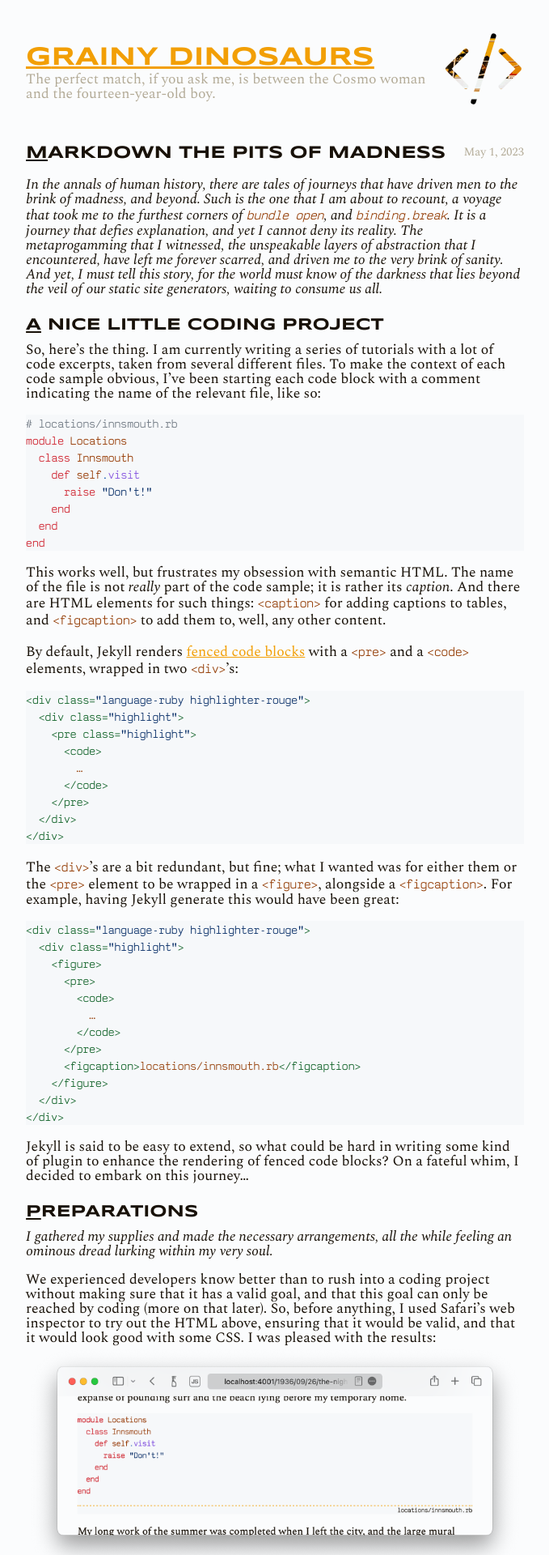
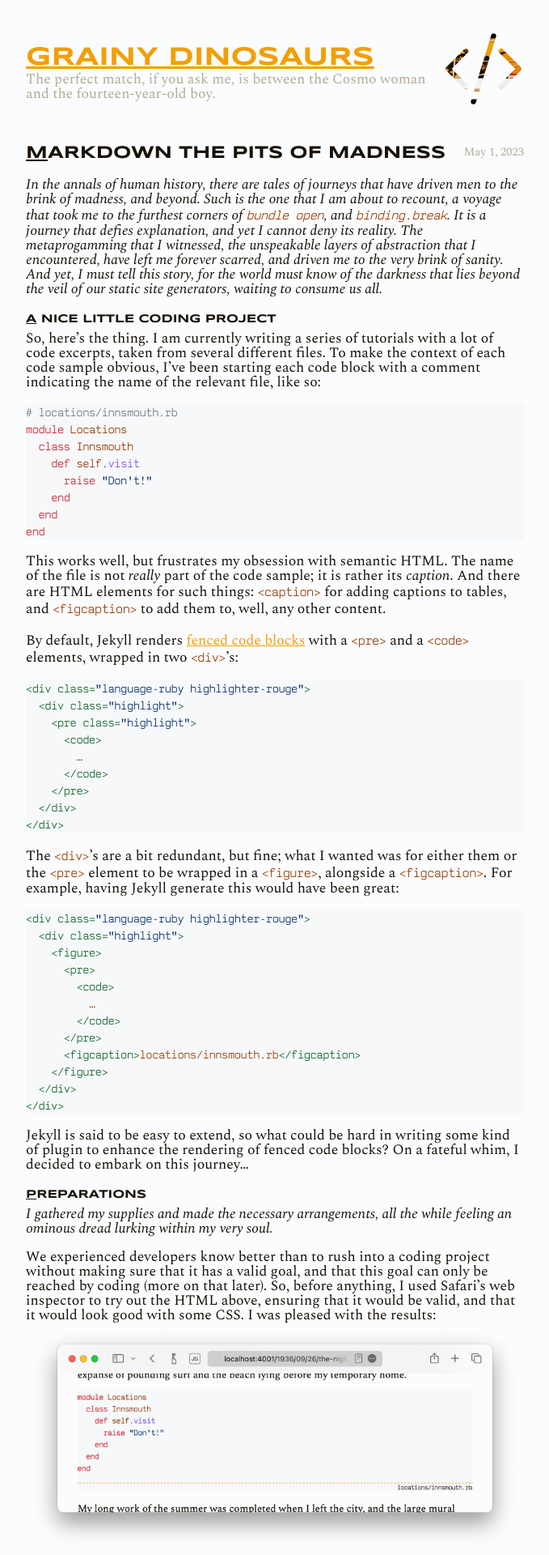
Before and after one commit to r3trofitted/r3trofitted.github.io, a Jekyll site: the page built from _posts/2023-05-01-markdown-the-pits-of-madness.md, in a window 1280 px wide. Shown: the top 1920 px of the page at 81% size, without its empty margins (300-979 px from the left). Built offline with Jekyll 4.4.1, drawn with Linux system fonts in a browser that asks for light colours.

Commit message:
Better handling and rendering of intertitles
Kramdown's `header_offset` lets me use a h2 in my posts's source and yet
have them rendered as <h3>, which is great. And said <h3> didn't need to
be as big as they were.

`````diff
--- a/_config.yml
+++ b/_config.yml
@@ -32,6 +32,9 @@ linkedin_username: r3trofitted
 plugins:
   - jekyll-feed
 
+kramdown:
+  header_offset: 1
+
 collections:
   steel_vellum:
     output: true
--- a/_posts/2023-05-01-markdown-the-pits-of-madness.md
+++ b/_posts/2023-05-01-markdown-the-pits-of-madness.md
@@ -13,7 +13,7 @@ abstraction that I encountered, have left me forever scarred, and driven me to t
 And yet, I must tell this story, for the world must know of the darkness that lies beyond the veil of
 our static site generators, waiting to consume us all._
 
-### A nice little coding project
+## A nice little coding project
 
 So, here's the thing. I am currently writing a series of tutorials with a lot of code excerpts, taken
 from several different files. To make the context of each code sample obvious, I've been starting each
@@ -70,7 +70,7 @@ The `<div>`’s are a bit redundant, but fine; what I wanted was for either them
 Jekyll is said to be easy to extend, so what could be hard in writing some kind of plugin to enhance the rendering of
 fenced code blocks? On a fateful whim, I decided to embark on this journey…
 
-### Preparations
+## Preparations
 
 _I gathered my supplies and made the necessary arrangements, all the while feeling an ominous dread lurking within my very soul._
 
@@ -110,7 +110,7 @@ And indeed, the resulting HTML was not what I wanted (and rendered poorly):
 Confident that `<figure>`‘s and `<figcaption>`‘s would indeed look good, but could not be generated without some
 tinkering, I set sails to the high seas of Jekyll plugins, Markdown converters, and syntax highlighters.
 
-### Syntax highlighting for code blocks in Jekyll
+## Syntax highlighting for code blocks in Jekyll
 
 _The world of programming had long been my refuge from the terrors that lurked within the shadows. But as I delved
 deeper into the secrets of my static site generator, I realized that the very laws of OOP were nothing but a fragile
@@ -148,7 +148,7 @@ and tell Kramdown to use it, so that Jekyll's conversion from Markdown would gen
 only missing ring in this chain of delegations was configuring Kramdown, but Jekyll makes this
 [rather trivial](https://jekyllrb.com/docs/configuration/markdown/#kramdown-processor).
 
-### The dive starts
+## The dive starts
 
 _With trepidation, I began my experiments, seeking to unlock the mysteries of this nerdy CMS and uncover the dark truths that lay hidden within_
 
@@ -254,7 +254,7 @@ fully available as the `lang` argument – but had to be passed along the other
 the formatter. Which meant using a custom Kramdown syntax highlighter, on top of a custom Rouge
 formatter.
 
-### Going further down, one layer at a time
+## Going further down, one layer at a time
 
 _Despite the warnings of my runtime, I pressed on, driven by a maddening curiosity to control what lay beyond the threshold of Markdown parsing._
 
@@ -387,7 +387,7 @@ Now everything was in place – after hours of sorting through arcane code, I ha
 a custom Kramdown syntax highlighter, both made available as Jekyll plugins. I only had to check the results:
 ![Unsuccessful rendering using a custom Rouge formatter along a custom Kramdown syntax highlighter](/assets/2023-05-01-markdown-the-pits-of-madness-going-further-down-one-layer-at-a-time.png)
 
-### Dispair, madness and losing one's way
+## Dispair, madness and losing one's way
 
 _As I gazed upon the accursed web page, its blasphemously unformatted code sections seemed to writhe and twist before my eyes,
 revealing truths that my mortal mind could never comprehend, and in that moment, my sanity was forever lost to the abyss…_
@@ -434,7 +434,7 @@ At that point, I stopped and reconsidered my plan. From a custom Rouge formatter
 Kramdown syntax highlighter, had read through more metaprogramming-rich code that I could stay sane with, and was about to
 code a third custom component, this time a custom GFM-to-HTML converter for Kramdown. Was it really necessary? Worth it?
 
-### Back on the bridge
+## Back on the bridge
 
 _As I delved deeper into the ancient tome, my eyes fell upon a cursed passage, that would lead me to a fate worse than death_
 
@@ -468,7 +468,7 @@ end
 
 ````
 
-### The call of the depths
+## The call of the depths
 
 _Blinded by my own hubris, I ignored the signs of impending doom and continued my quest for forbidden rendering._
 
@@ -538,7 +538,7 @@ semantically correct fashion:
 However, the cosmic forces that govern us are nothing but cruel masters, and on their whim I decided to look again,
 more closely, at Kramdown's documentation.
 
-### Back home, forever changed
+## Back home, forever changed
 
 _As I gazed upon the tangled mess of code before me, I realized with a sinking feeling that I had come full circle,
 my cursed journey through the labyrinthine world of cyclopean programming having led me back to the very beginning._
@@ -577,7 +577,7 @@ Now I could get rid of all my work – the custom Rouge formatter, Kramdown synt
 converter and renderer. All these were useless, since what I wanted had been available from the start – all was needed was
 an extra HTML attribute. As the documentation explained.
 
-### Unspeakable learnings
+## Unspeakable learnings
 
 _Through my journey into the abyss of four different gems, I learned that the arcane secrets of the universe are not
 meant for mortal minds, and that the price of forbidden knowledge is a terrible and eternal damnation, not to mention
@@ -613,7 +613,7 @@ myself the whole trip down the code of 4 different gems if I had taken the time
 
 But, on the other hand, it was a funny trip, and I brought back interesting souvenirs.
 
-### Artefacts on the library's shelves
+## Artefacts on the library's shelves
 
 _The eldritch relics I brought back from my journey now sit locked away, their very presence a reminder of the horrors that lie beyond the veil of our reality._
 
--- a/css/grainy-dinosaurs.css
+++ b/css/grainy-dinosaurs.css
@@ -62,6 +62,14 @@ h1 {
 
 h2 {
   font-size: var(--fs-600);
+}
+
+h3 {
+  font-size: var(--fs-300);
+}
+
+h4, h5, h6 {
+  font-size: var(--fs-200);
 }
 
 a {
@@ -411,8 +419,3 @@ body:has(.post[data-category]) .site-header-logo {
   margin-block: 0;
   grid-column: 1 / -1;
 }
-
-/* Post page (miscellanea category) */
-.post[data-category="miscellanea"] h3 {
-  font-size: var(--fs-300);
-}
`````
Also changed, not shown: _posts/2023-05-09-no-milk-no-sugar-1.md (+5 -5 lines), _posts/2023-05-21-no-milk-no-sugar-2.md (+10 -9 lines).
